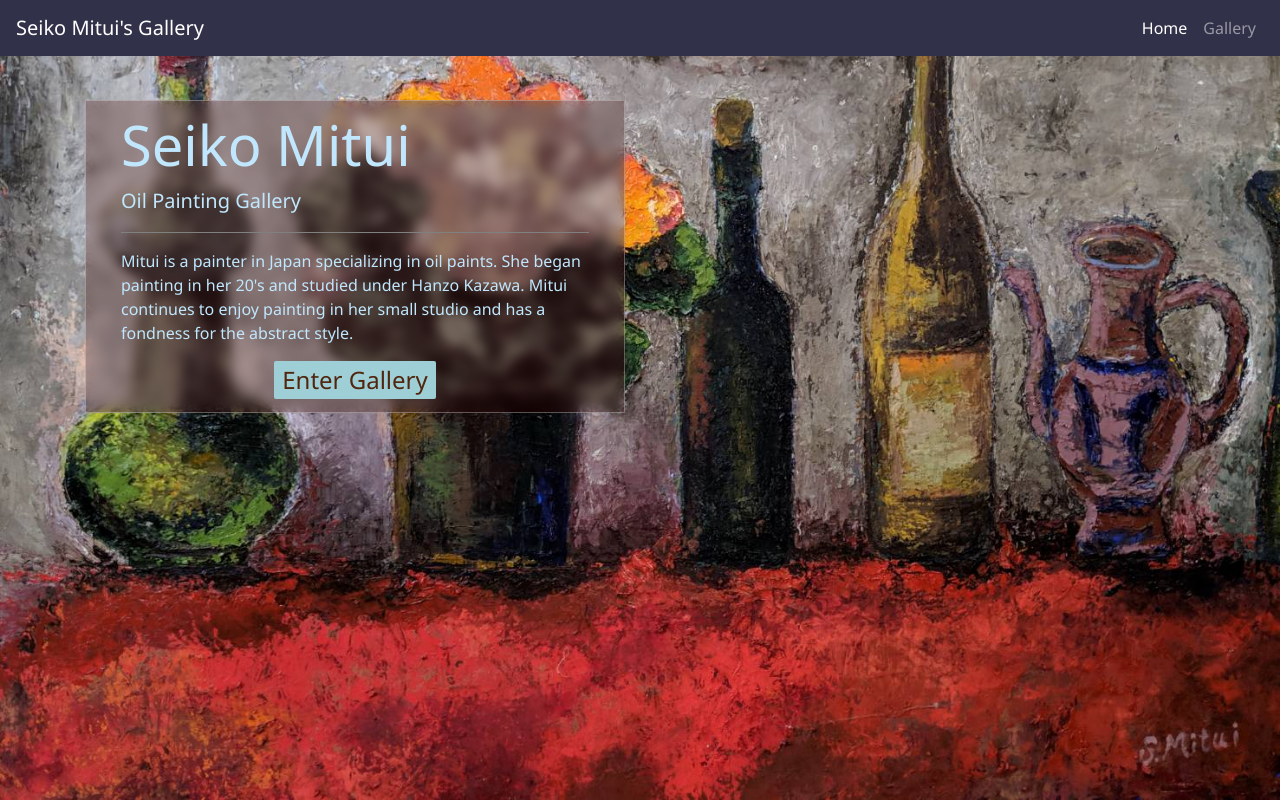
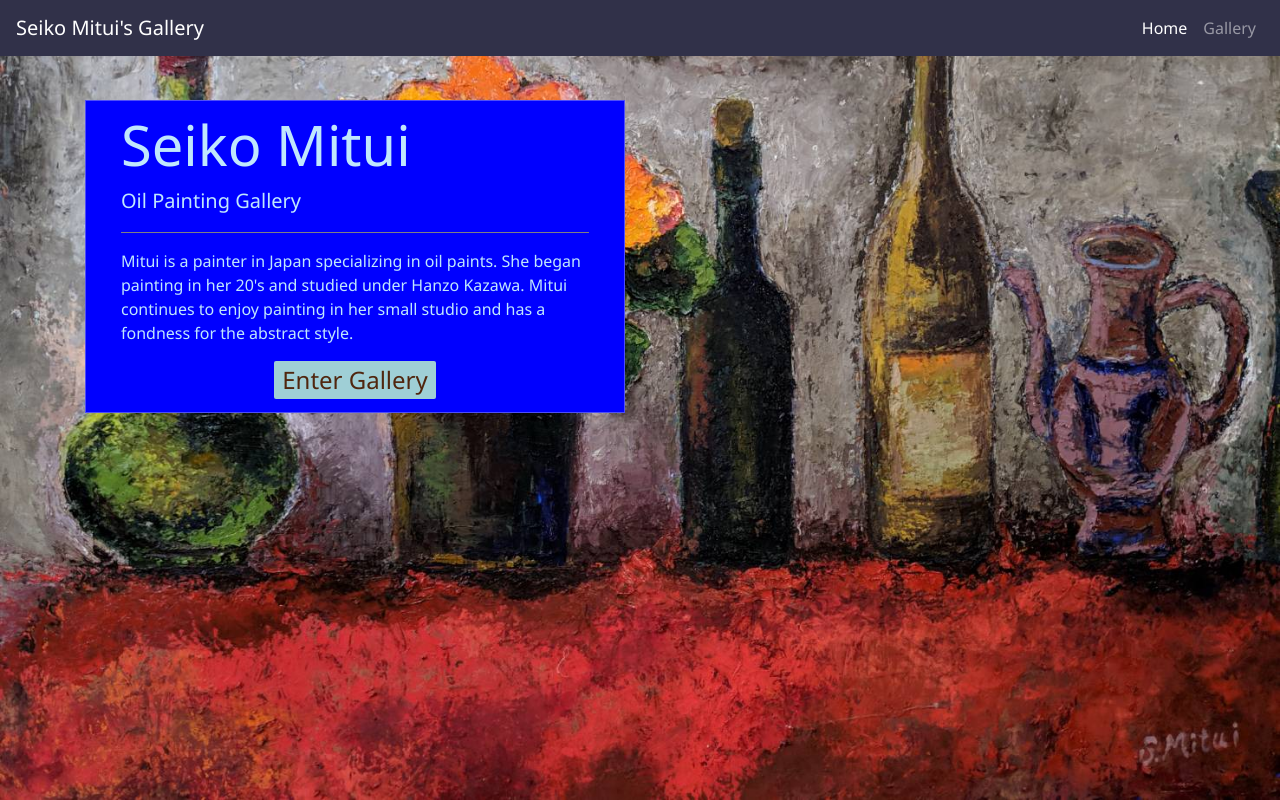
Before and after one commit to SeikoMitui/SeikoMitui.github.io, a plain HTML site: page index.html in a window 1280 px wide. Drawn offline with nearby package versions, Linux system fonts and the light colour scheme.

Commit message:
backdrop filter support check

```diff
--- a/css/site.css
+++ b/css/site.css
@@ -34,10 +34,22 @@ body {
 	color: rgb(192, 231, 253);
 	color: var(--foreground-light);
 
-	background-color: rgba(66, 0, 0, 0.253);
-	backdrop-filter: blur(6px) saturate(20%);
+	background-color: rgba(46, 0, 0, 0.63);
+
 	border: 1px solid rgba(235, 235, 235, 0.329);
 }
+
+@supports  ( backdrop-filter: blur(6px) ) {
+	.about {
+		background-color: blue;
+	}
+
+@supports (-webkit-backdrop-filter: none ) {
+	.about {
+		background-color: orange;
+	}
+}
+
 
 .about .btn{
 	/* background-color: undefined; background-color: var(--foreground-light); */
```
